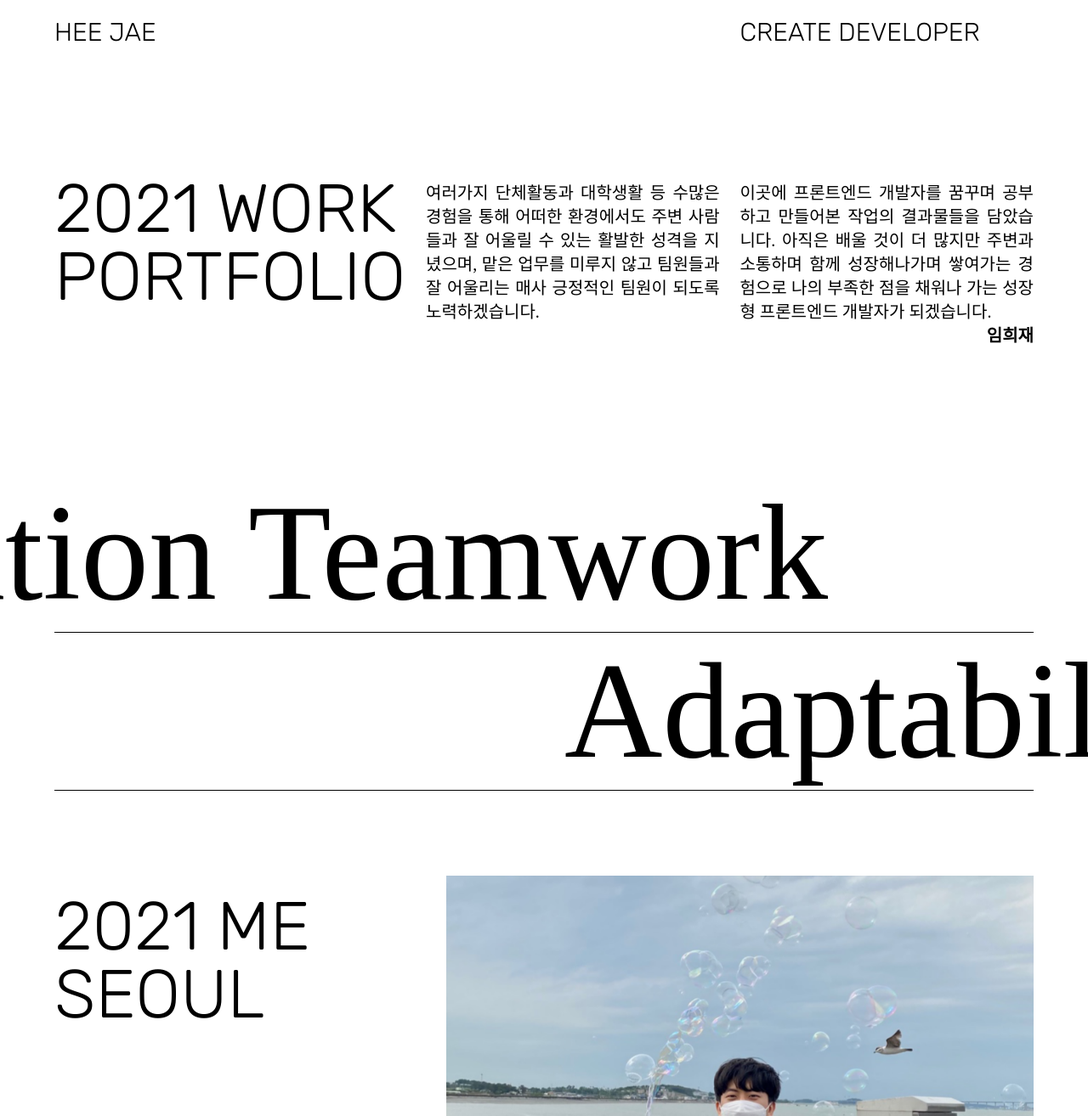
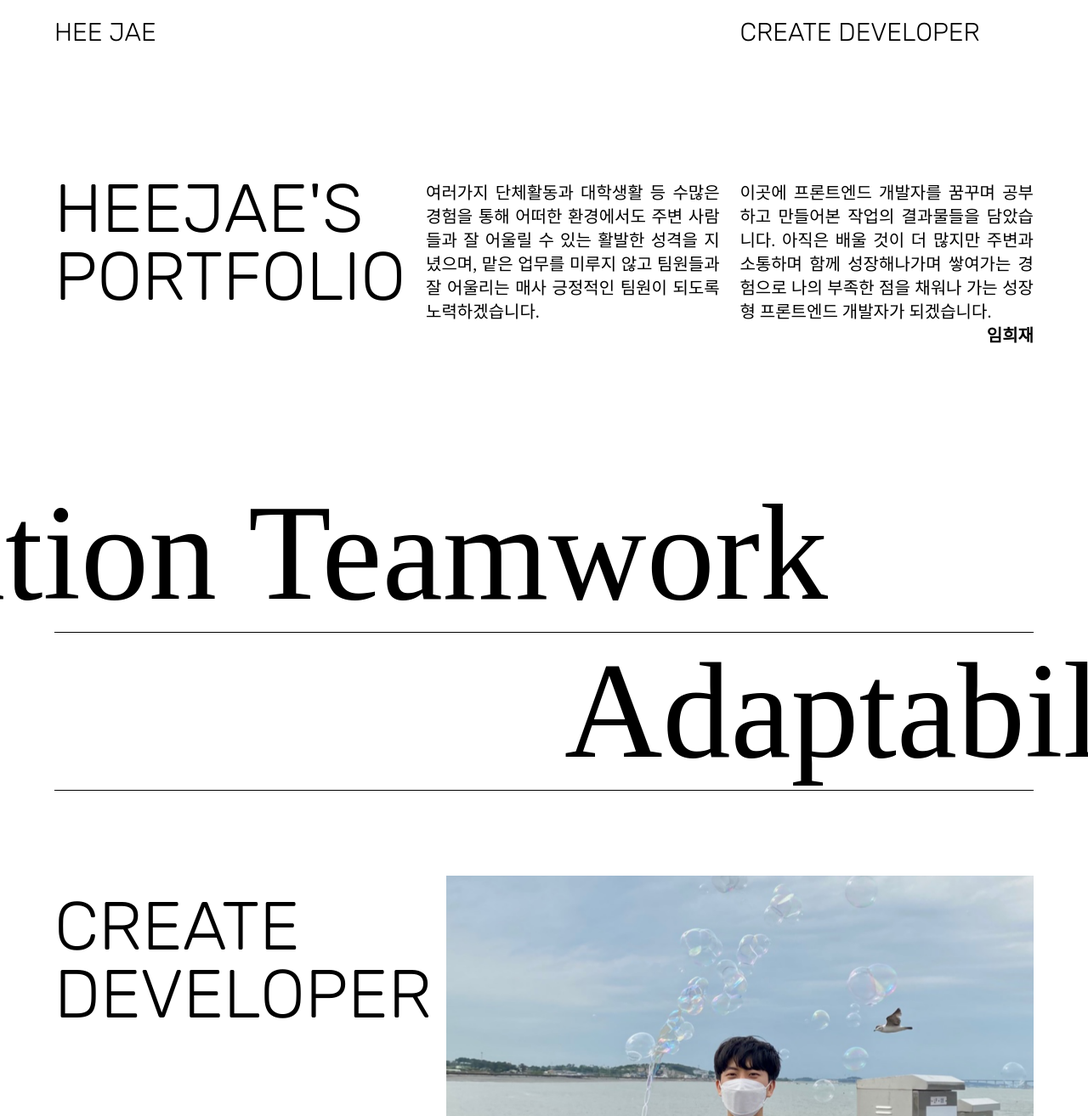
Before and after one commit to dlagmlwo95/dlagmlwo95.github.io, a plain HTML site: page port/index.html in a window 1280 px wide. Shown: the top 1314 px of the page at 85% size. Drawn offline with nearby package versions, Linux system fonts and the light colour scheme; a script that the page names is missing; a web font is replaced by a local one.

Commit message:
Update index.html

```diff
--- a/port/index.html
+++ b/port/index.html
@@ -40,7 +40,7 @@
               <div>Create Developer</div>
             </div>
             <div class="box2">
-              <h2>2021 work<br />portfolio</h2>
+              <h2>HEEJAE'S<br />portfolio</h2>
               <div>
                 여러가지 단체활동과 대학생활 등 수많은 경험을 통해 어떠한
                 환경에서도 주변 사람들과 잘 어울릴 수 있는 활발한 성격을
@@ -73,7 +73,7 @@
           <div class="sec2">
             <div class="profile">
               <div class="profile_left up-scroll">
-                <h2>2021 Me<br />Seoul</h2>
+                <h2>Create<br />Developer</h2>
                 <div class="profile_desc up-scroll">
                   안녕하세요.<br />조기 유학으로 중국에서 대학교를 졸업하고
                   진로를 고민하고 있던 때에 코딩이라는 새로운 분야를 접하게
```
